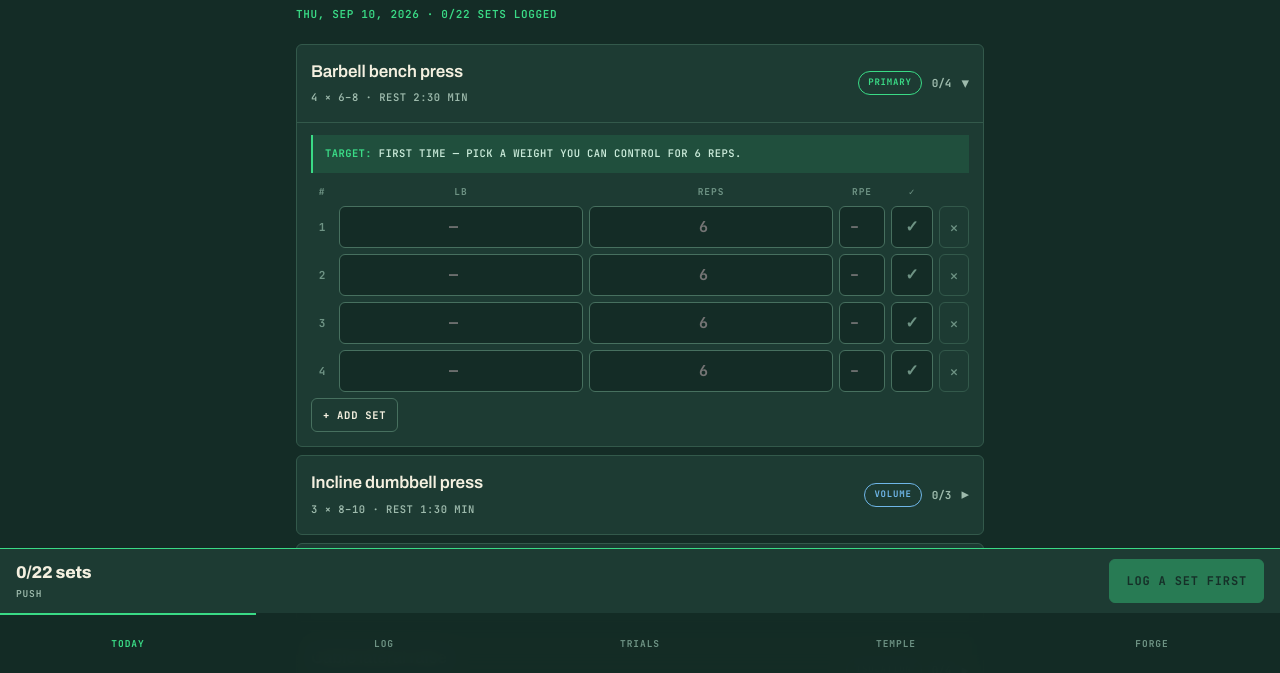
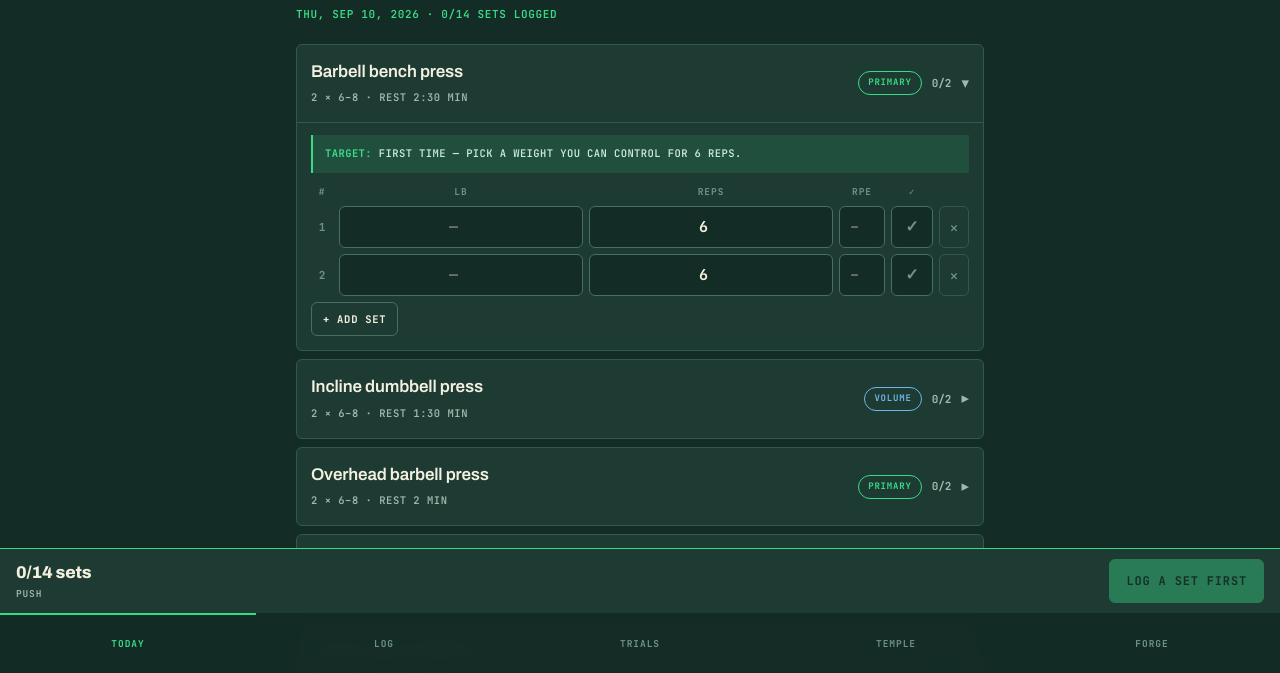
Before and after one commit to kasrasafaee1-hub/ZOLF, a website with bundled scripts: page index.html in a window 1280 px wide. Both pictures are taken after a click on the button 640 px from the left and 203 px from the top of the page. Shown: the part 127-800 px from the top of the page. Built offline with nearby package versions, Linux system fonts and the light colour scheme.

Commit message:
Cut every lift to 2 sets of 6-8 and pre-fill the reps
By request: a short session where the only thing to enter at the rack is
the weight. Every exercise in both blocks is now 2 sets of 6-8, and a
new session arrives with the reps already filled from the progression
target rather than shown as a placeholder. Weight is deliberately left
blank. Timed holds keep seconds — 6-8 reps of a plank is not a thing —
but drop to 2 sets like everything else.

A third set is one tap on "Add set", which now inherits the reps of the
row above it as well as the weight, so adding one costs nothing.

Pre-filled reps do not create phantom sets: finishing still keeps only
rows that were actually ticked, so an untouched exercise is dropped as
before. There is a test for exactly that, since pre-filling makes the
distinction easy to get wrong.

This is a real volume cut and the app says so instead of presenting the
programme as adequate: back stays in range, but chest, arms, hamstrings,
core and especially calves (2 weekly sets) now report LOW on the Trials
screen. The volume tests were rewritten to lock that reporting in rather
than to assert the old numbers.

Tests: 163 unit, 112 end-to-end run twice.

Co-Authored-By: Claude Opus 5 <noreply@anthropic.com>
Claude-Session: https://claude.ai/code/session_01XBZaqqQurN47zDVDDzGVan

```diff
--- a/src/core/programs.js
+++ b/src/core/programs.js
@@ -7,6 +7,9 @@
 // change of program rather than a rewrite.
 
 /**
+ * Every lift runs 2 sets of 6-8, by request: a short, heavy session where the
+ * only thing to type at the rack is the weight. Timed holds keep seconds.
+ *
  * @param id        stable across blocks — history and PRs are keyed on it, so
  *                  the same lift must keep the same id wherever it appears
  * @param role      primary | volume | isolation | strength | finisher | health | core
@@ -56,13 +59,13 @@ export const PROGRAMS = {
         focus: 'Chest · Shoulders · Triceps',
         patron: 'Zeus',
         exercises: [
-          ex('bench-press', 'Barbell bench press', 'chest', 4, 6, 8, 'primary', 150),
-          ex('incline-db-press', 'Incline dumbbell press', 'chest', 3, 8, 10, 'volume', 90),
-          ex('ohp', 'Overhead barbell press', 'shoulders', 3, 8, 10, 'primary', 120),
-          ex('cable-lateral', 'Cable lateral raise', 'shoulders', 4, 12, 15, 'isolation', 60, { cue: 'Slow eccentric' }),
-          ex('rope-pushdown', 'Tricep rope pushdown', 'triceps', 3, 12, 15, 'isolation', 60, { cue: 'Elbows in' }),
-          ex('overhead-ext', 'Overhead tricep extension', 'triceps', 3, 12, 12, 'isolation', 60, { cue: 'Long head stretch' }),
-          ex('pec-deck', 'Pec deck / chest fly', 'chest', 2, 15, 15, 'finisher', 60, { cue: 'Pump finisher' }),
+          ex('bench-press', 'Barbell bench press', 'chest', 2, 6, 8, 'primary', 150),
+          ex('incline-db-press', 'Incline dumbbell press', 'chest', 2, 6, 8, 'volume', 90),
+          ex('ohp', 'Overhead barbell press', 'shoulders', 2, 6, 8, 'primary', 120),
+          ex('cable-lateral', 'Cable lateral raise', 'shoulders', 2, 6, 8, 'isolation', 60, { cue: 'Slow eccentric' }),
+          ex('rope-pushdown', 'Tricep rope pushdown', 'triceps', 2, 6, 8, 'isolation', 60, { cue: 'Elbows in' }),
+          ex('overhead-ext', 'Overhead tricep extension', 'triceps', 2, 6, 8, 'isolation', 60, { cue: 'Long head stretch' }),
+          ex('pec-deck', 'Pec deck / chest fly', 'chest', 2, 6, 8, 'finisher', 60, { cue: 'Pump finisher' }),
         ],
       },
       {
@@ -72,13 +75,13 @@ export const PROGRAMS = {
         focus: 'Back · Biceps · Rear delts',
         patron: 'Herakles',
         exercises: [
-          ex('deadlift', 'Barbell deadlift', 'back', 4, 4, 6, 'primary', 180, { cue: 'Brace hard, drive the floor away' }),
-          ex('barbell-row', 'Barbell bent-over row', 'back', 3, 8, 8, 'volume', 120, { cue: 'Chest to bar, squeeze at top' }),
-          ex('lat-pulldown', 'Lat pulldown (wide grip)', 'back', 3, 10, 12, 'volume', 90, { cue: 'Pull elbows to hips' }),
-          ex('seated-row', 'Seated cable row', 'back', 3, 10, 12, 'volume', 90, { cue: 'Full stretch, controlled pull' }),
-          ex('face-pull', 'Cable face pull', 'shoulders', 3, 15, 15, 'health', 60, { cue: 'Rear delt + rotator cuff' }),
-          ex('barbell-curl', 'Barbell curl', 'biceps', 3, 10, 10, 'isolation', 75, { cue: 'Strict, no swinging' }),
-          ex('hammer-curl', 'Hammer curl', 'biceps', 3, 12, 12, 'isolation', 60, { cue: 'Brachialis builder' }),
+          ex('deadlift', 'Barbell deadlift', 'back', 2, 6, 8, 'primary', 180, { cue: 'Brace hard, drive the floor away' }),
+          ex('barbell-row', 'Barbell bent-over row', 'back', 2, 6, 8, 'volume', 120, { cue: 'Chest to bar, squeeze at top' }),
+          ex('lat-pulldown', 'Lat pulldown (wide grip)', 'back', 2, 6, 8, 'volume', 90, { cue: 'Pull elbows to hips' }),
+          ex('seated-row', 'Seated cable row', 'back', 2, 6, 8, 'volume', 90, { cue: 'Full stretch, controlled pull' }),
+          ex('face-pull', 'Cable face pull', 'shoulders', 2, 6, 8, 'health', 60, { cue: 'Rear delt + rotator cuff' }),
+          ex('barbell-curl', 'Barbell curl', 'biceps', 2, 6, 8, 'isolation', 75, { cue: 'Strict, no swinging' }),
+          ex('hammer-curl', 'Hammer curl', 'biceps', 2, 6, 8, 'isolation', 60, { cue: 'Brachialis builder' }),
         ],
       },
       {
@@ -88,13 +91,13 @@ export const PROGRAMS = {
         focus: 'Quads · Hamstrings · Glutes · Calves',
         patron: 'Atlas',
         exercises: [
-          ex('back-squat', 'Back squat', 'quads', 4, 6, 8, 'primary', 180, { cue: 'Below parallel, chest up' }),
-          ex('rdl', 'Romanian deadlift', 'hamstrings', 3, 10, 10, 'volume', 120, { cue: 'Hinge at hips, hamstring stretch' }),
-          ex('leg-press', 'Leg press (high foot)', 'glutes', 3, 10, 12, 'volume', 120, { cue: 'Full range' }),
-          ex('leg-curl', 'Leg curl (lying or seated)', 'hamstrings', 3, 12, 12, 'isolation', 90, { cue: '3-second eccentric' }),
-          ex('leg-extension', 'Leg extension', 'quads', 3, 12, 15, 'isolation', 60, { cue: 'Pause at the top' }),
-          ex('walking-lunge', 'Walking dumbbell lunge', 'glutes', 2, 10, 10, 'volume', 90, { perSide: true }),
-          ex('standing-calf', 'Standing calf raise', 'calves', 4, 15, 20, 'isolation', 60, { cue: 'Full stretch at the bottom' }),
+          ex('back-squat', 'Back squat', 'quads', 2, 6, 8, 'primary', 180, { cue: 'Below parallel, chest up' }),
+          ex('rdl', 'Romanian deadlift', 'hamstrings', 2, 6, 8, 'volume', 120, { cue: 'Hinge at hips, hamstring stretch' }),
+          ex('leg-press', 'Leg press (high foot)', 'glutes', 2, 6, 8, 'volume', 120, { cue: 'Full range' }),
+          ex('leg-curl', 'Leg curl (lying or seated)', 'hamstrings', 2, 6, 8, 'isolation', 90, { cue: '3-second eccentric' }),
+          ex('leg-extension', 'Leg extension', 'quads', 2, 6, 8, 'isolation', 60, { cue: 'Pause at the top' }),
+          ex('walking-lunge', 'Walking dumbbell lunge', 'glutes', 2, 6, 8, 'volume', 90, { perSide: true }),
+          ex('standing-calf', 'Standing calf raise', 'calves', 2, 6, 8, 'isolation', 60, { cue: 'Full stretch at the bottom' }),
         ],
       },
       {
@@ -104,13 +107,13 @@ export const PROGRAMS = {
         focus: 'Strength + volume',
         patron: 'Olympus',
         exercises: [
-          ex('heavy-choice', 'Heavy squat or bench (pick 1)', 'quads', 4, 4, 5, 'strength', 180, { cue: 'Max strength, no grind reps' }),
-          ex('weighted-pullup', 'Weighted pull-up or chin-up', 'back', 3, 6, 8, 'volume', 120, { cue: 'Add weight if bodyweight is easy' }),
-          ex('db-shoulder-press', 'Dumbbell shoulder press', 'shoulders', 3, 10, 10, 'volume', 90, { cue: 'Full ROM, seated or standing' }),
-          ex('bulgarian-split', 'Bulgarian split squat', 'quads', 3, 8, 8, 'volume', 90, { cue: 'Rear foot elevated, glute drive', perSide: true }),
-          ex('tbar-row', 'T-bar or chest-supported row', 'back', 3, 10, 10, 'volume', 90, { cue: 'Mid-back thickness' }),
-          ex('plank', 'Plank', 'core', 3, 45, 60, 'core', 60, { cue: 'Add a plate when it gets easy', unit: 'sec' }),
-          ex('ab-wheel', 'Ab wheel rollout', 'core', 3, 10, 12, 'core', 60, { cue: 'Do not let the hips sag' }),
+          ex('heavy-choice', 'Heavy squat or bench (pick 1)', 'quads', 2, 6, 8, 'strength', 180, { cue: 'Max strength, no grind reps' }),
+          ex('weighted-pullup', 'Weighted pull-up or chin-up', 'back', 2, 6, 8, 'volume', 120, { cue: 'Add weight if bodyweight is easy' }),
+          ex('db-shoulder-press', 'Dumbbell shoulder press', 'shoulders', 2, 6, 8, 'volume', 90, { cue: 'Full ROM, seated or standing' }),
+          ex('bulgarian-split', 'Bulgarian split squat', 'quads', 2, 6, 8, 'volume', 90, { cue: 'Rear foot elevated, glute drive', perSide: true }),
+          ex('tbar-row', 'T-bar or chest-supported row', 'back', 2, 6, 8, 'volume', 90, { cue: 'Mid-back thickness' }),
+          ex('plank', 'Plank', 'core', 2, 45, 60, 'core', 60, { cue: 'Add a plate when it gets easy', unit: 'sec' }),
+          ex('ab-wheel', 'Ab wheel rollout', 'core', 2, 6, 8, 'core', 60, { cue: 'Do not let the hips sag' }),
         ],
       },
     ],
@@ -128,13 +131,13 @@ export const PROGRAMS = {
         focus: 'Chest · Shoulders · Triceps',
         patron: 'Zeus',
         exercises: [
-          ex('incline-bb-press', 'Incline barbell press', 'chest', 4, 6, 8, 'primary', 150, { cue: 'Upper chest bias' }),
-          ex('flat-db-press', 'Flat dumbbell press', 'chest', 3, 8, 10, 'volume', 90, { cue: 'Deeper stretch than the bar' }),
-          ex('seated-db-ohp', 'Seated dumbbell shoulder press', 'shoulders', 3, 8, 10, 'primary', 120),
-          ex('machine-lateral', 'Machine lateral raise', 'shoulders', 4, 12, 15, 'isolation', 60, { cue: 'Constant tension, no swing' }),
-          ex('close-grip-bench', 'Close-grip bench press', 'triceps', 3, 8, 10, 'volume', 90, { cue: 'Shoulder-width grip' }),
-          ex('skullcrusher', 'EZ-bar skullcrusher', 'triceps', 3, 12, 12, 'isolation', 60, { cue: 'Bar behind the head' }),
-          ex('cable-crossover', 'Low-to-high cable crossover', 'chest', 2, 15, 15, 'finisher', 60, { cue: 'Pump finisher' }),
+          ex('incline-bb-press', 'Incline barbell press', 'chest', 2, 6, 8, 'primary', 150, { cue: 'Upper chest bias' }),
+          ex('flat-db-press', 'Flat dumbbell press', 'chest', 2, 6, 8, 'volume', 90, { cue: 'Deeper stretch than the bar' }),
+          ex('seated-db-ohp', 'Seated dumbbell shoulder press', 'shoulders', 2, 6, 8, 'primary', 120),
+          ex('machine-lateral', 'Machine lateral raise', 'shoulders', 2, 6, 8, 'isolation', 60, { cue: 'Constant tension, no swing' }),
+          ex('close-grip-bench', 'Close-grip bench press', 'triceps', 2, 6, 8, 'volume', 90, { cue: 'Shoulder-width grip' }),
+          ex('skullcrusher', 'EZ-bar skullcrusher', 'triceps', 2, 6, 8, 'isolation', 60, { cue: 'Bar behind the head' }),
+          ex('cable-crossover', 'Low-to-high cable crossover', 'chest', 2, 6, 8, 'finisher', 60, { cue: 'Pump finisher' }),
         ],
       },
       {
@@ -144,13 +147,13 @@ export const PROGRAMS = {
         focus: 'Back · Biceps · Rear delts',
         patron: 'Herakles',
         exercises: [
-          ex('trap-bar-deadlift', 'Trap-bar deadlift or rack pull', 'back', 4, 4, 6, 'primary', 180, { cue: 'Easier on the lower back than the bar' }),
-          ex('weighted-pullup', 'Weighted pull-up', 'back', 3, 6, 8, 'primary', 150, { cue: 'Full hang each rep' }),
-          ex('chest-supported-row', 'Chest-supported row', 'back', 3, 10, 10, 'volume', 90, { cue: 'No body english' }),
-          ex('single-arm-row', 'Single-arm dumbbell row', 'back', 3, 10, 12, 'volume', 90, { cue: 'Drive the elbow past the ribs', perSide: true }),
-          ex('reverse-pec-deck', 'Reverse pec deck', 'shoulders', 3, 15, 15, 'health', 60, { cue: 'Rear delts' }),
-          ex('incline-db-curl', 'Incline dumbbell curl', 'biceps', 3, 10, 12, 'isolation', 75, { cue: 'Long-head stretch' }),
-          ex('rope-hammer-curl', 'Cable rope hammer curl', 'biceps', 3, 12, 12, 'isolation', 60),
+          ex('trap-bar-deadlift', 'Trap-bar deadlift or rack pull', 'back', 2, 6, 8, 'primary', 180, { cue: 'Easier on the lower back than the bar' }),
+          ex('weighted-pullup', 'Weighted pull-up', 'back', 2, 6, 8, 'primary', 150, { cue: 'Full hang each rep' }),
+          ex('chest-supported-row', 'Chest-supported row', 'back', 2, 6, 8, 'volume', 90, { cue: 'No body english' }),
+          ex('single-arm-row', 'Single-arm dumbbell row', 'back', 2, 6, 8, 'volume', 90, { cue: 'Drive the elbow past the ribs', perSide: true }),
+          ex('reverse-pec-deck', 'Reverse pec deck', 'shoulders', 2, 6, 8, 'health', 60, { cue: 'Rear delts' }),
+          ex('incline-db-curl', 'Incline dumbbell curl', 'biceps', 2, 6, 8, 'isolation', 75, { cue: 'Long-head stretch' }),
+          ex('rope-hammer-curl', 'Cable rope hammer curl', 'biceps', 2, 6, 8, 'isolation', 60),
         ],
       },
       {
@@ -160,13 +163,13 @@ export const PROGRAMS = {
         focus: 'Quads · Hamstrings · Glutes · Calves',
         patron: 'Atlas',
         exercises: [
-          ex('front-squat', 'Front squat', 'quads', 4, 6, 8, 'primary', 180, { cue: 'Upright torso, elbows high' }),
-          ex('stiff-leg-deadlift', 'Stiff-leg deadlift', 'hamstrings', 3, 8, 10, 'volume', 120, { cue: 'Straighter knees than an RDL' }),
-          ex('hack-squat', 'Hack squat', 'quads', 3, 10, 12, 'volume', 120, { cue: 'Full depth, controlled' }),
-          ex('bulgarian-split', 'Bulgarian split squat', 'glutes', 3, 10, 10, 'volume', 90, { cue: 'Rear foot elevated, glute drive', perSide: true }),
-          ex('nordic-curl', 'Nordic curl or lying leg curl', 'hamstrings', 3, 8, 12, 'isolation', 90, { cue: 'Fight the lowering' }),
-          ex('seated-calf', 'Seated calf raise', 'calves', 4, 12, 15, 'isolation', 60, { cue: 'Soleus — the standing raise misses it' }),
-          ex('hanging-leg-raise', 'Hanging leg raise', 'core', 3, 12, 15, 'core', 60, { cue: 'No swinging' }),
+          ex('front-squat', 'Front squat', 'quads', 2, 6, 8, 'primary', 180, { cue: 'Upright torso, elbows high' }),
+          ex('stiff-leg-deadlift', 'Stiff-leg deadlift', 'hamstrings', 2, 6, 8, 'volume', 120, { cue: 'Straighter knees than an RDL' }),
+          ex('hack-squat', 'Hack squat', 'quads', 2, 6, 8, 'volume', 120, { cue: 'Full depth, controlled' }),
+          ex('bulgarian-split', 'Bulgarian split squat', 'glutes', 2, 6, 8, 'volume', 90, { cue: 'Rear foot elevated, glute drive', perSide: true }),
+          ex('nordic-curl', 'Nordic curl or lying leg curl', 'hamstrings', 2, 6, 8, 'isolation', 90, { cue: 'Fight the lowering' }),
+          ex('seated-calf', 'Seated calf raise', 'calves', 2, 6, 8, 'isolation', 60, { cue: 'Soleus — the standing raise misses it' }),
+          ex('hanging-leg-raise', 'Hanging leg raise', 'core', 2, 6, 8, 'core', 60, { cue: 'No swinging' }),
         ],
       },
       {
@@ -176,13 +179,13 @@ export const PROGRAMS = {
         focus: 'Strength + volume',
         patron: 'Olympus',
         exercises: [
-          ex('heavy-choice-b', 'Heavy deadlift or overhead press (pick 1)', 'back', 4, 4, 5, 'strength', 180, { cue: 'Max strength, no grind reps' }),
-          ex('dips', 'Weighted dips', 'chest', 3, 6, 10, 'volume', 120, { cue: 'Lean forward for chest' }),
-          ex('chin-up', 'Chin-up', 'back', 3, 8, 8, 'volume', 120, { cue: 'Supinated grip, biceps get a share' }),
-          ex('hip-thrust', 'Barbell hip thrust', 'glutes', 3, 8, 10, 'volume', 120, { cue: 'Pause at lockout' }),
-          ex('seated-row', 'Seated cable row', 'back', 3, 10, 10, 'volume', 90),
-          ex('goblet-squat', 'Goblet squat', 'quads', 3, 12, 12, 'volume', 90),
-          ex('cable-crunch', 'Cable crunch', 'core', 3, 15, 15, 'core', 60, { cue: 'Round the spine, do not hip-hinge' }),
+          ex('heavy-choice-b', 'Heavy deadlift or overhead press (pick 1)', 'back', 2, 6, 8, 'strength', 180, { cue: 'Max strength, no grind reps' }),
+          ex('dips', 'Weighted dips', 'chest', 2, 6, 8, 'volume', 120, { cue: 'Lean forward for chest' }),
+          ex('chin-up', 'Chin-up', 'back', 2, 6, 8, 'volume', 120, { cue: 'Supinated grip, biceps get a share' }),
+          ex('hip-thrust', 'Barbell hip thrust', 'glutes', 2, 6, 8, 'volume', 120, { cue: 'Pause at lockout' }),
+          ex('seated-row', 'Seated cable row', 'back', 2, 6, 8, 'volume', 90),
+          ex('goblet-squat', 'Goblet squat', 'quads', 2, 6, 8, 'volume', 90),
+          ex('cable-crunch', 'Cable crunch', 'core', 2, 6, 8, 'core', 60, { cue: 'Round the spine, do not hip-hinge' }),
         ],
       },
     ],
--- a/src/core/store.js
+++ b/src/core/store.js
@@ -162,7 +162,14 @@ export class Store {
   }
 
   // --- workout session lifecycle ---
-  startSession(day, date = today()) {
+  /**
+   * @param day       the program day being started
+   * @param date      ISO date for the session
+   * @param prefill   (exercise) => reps to put in each row. Reps arrive filled
+   *                  in so the only thing to type at the rack is the weight;
+   *                  weight is deliberately left blank.
+   */
+  startSession(day, date = today(), prefill = null) {
     const session = {
       id: uid(),
       dayId: day.id,
@@ -176,7 +183,12 @@ export class Store {
         name: e.name,
         muscle: e.muscle,
         targetReps: e.repRange,
-        sets: Array.from({ length: e.sets }, () => ({ weight: '', reps: '', rpe: '', done: false })),
+        sets: Array.from({ length: e.sets }, () => ({
+          weight: '',
+          reps: prefill ? String(prefill(e) ?? '') : '',
+          rpe: '',
+          done: false,
+        })),
       })),
     };
     this.update((s) => ({ ...s, active: session }));
@@ -201,8 +213,9 @@ export class Store {
     return this.updateActive((a) => {
       const entry = a.entries.find((e) => e.exerciseId === exerciseId);
       if (entry) {
+        // An added set inherits the last one, so a third set is one tap.
         const last = entry.sets[entry.sets.length - 1];
-        entry.sets.push({ weight: last?.weight ?? '', reps: '', rpe: '', done: false });
+        entry.sets.push({ weight: last?.weight ?? '', reps: last?.reps ?? '', rpe: '', done: false });
       }
       return a;
     });
--- a/src/ui/app.js
+++ b/src/ui/app.js
@@ -155,7 +155,12 @@ function viewDayPicker() {
           class: 'card day-card',
           'data-day': day.id,
           onclick: () => {
-            store.startSession(day);
+            // Reps come pre-filled from where progression says to start, so
+            // the weight is the only thing left to enter.
+            store.startSession(day, today(), (exercise) => {
+              const prev = store.lastEntryFor(exercise.id);
+              return suggestNext(prev?.entry, exercise).reps;
+            });
             render();
           },
         },
```
Also changed, not shown: tests/e2e/blocked-storage.test.js (+1 -1 lines), tests/e2e/finishing.test.js (+4 -4 lines), tests/e2e/progress.test.js (+8 -8 lines), tests/e2e/synced-app.test.js (+1 -1 lines), tests/e2e/workout.test.js (+10 -6 lines), tests/unit/store.test.js (+50 -0 lines), tests/unit/training.test.js (+16 -13 lines), README.md, dist/preview.html, dist/zolf-lift.html.
